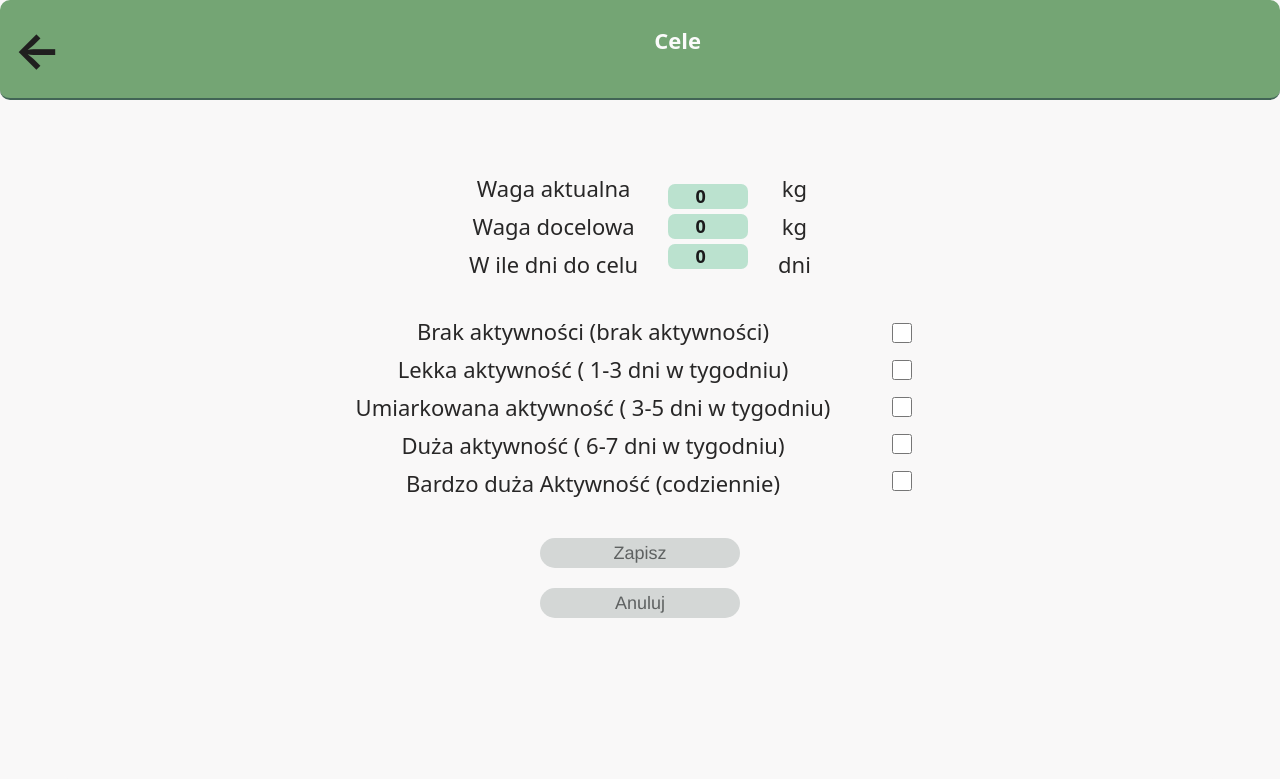
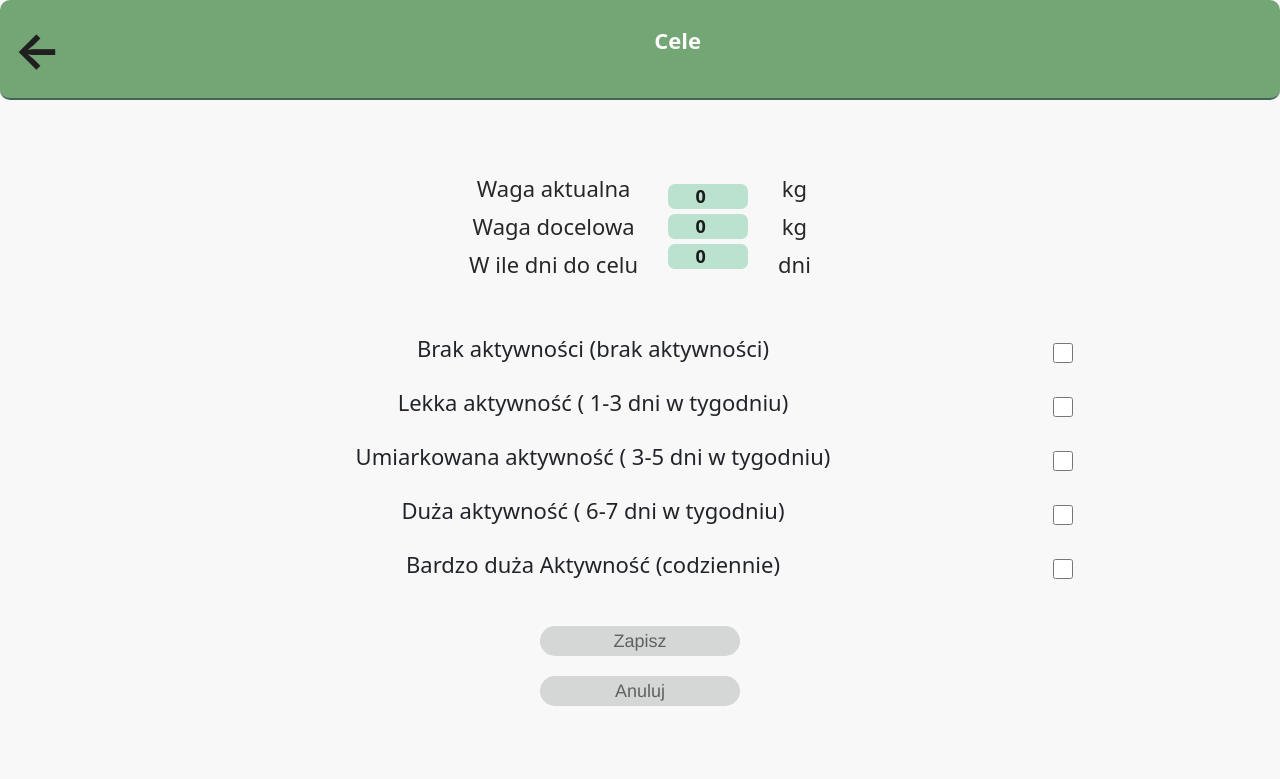
Before and after one commit to MichalR90/Kalorie, a website with bundled scripts: page destination.html in a window 1280 px wide. Built offline with nearby package versions, Linux system fonts and the light colour scheme.

Commit message:
change css

```diff
--- a/destination.html
+++ b/destination.html
@@ -50,29 +50,43 @@
                         <label class="labels">dni</label>
                     </div>
                 </div>
-                <div class="type-of-activity">
-                    <div class="label-design">
-                        <label class="labels">Brak aktywności (brak aktywności)</label>
-                        <label class="labels">Lekka aktywność ( 1-3 dni w tygodniu)</label>
-                        <label class="labels">Umiarkowana aktywność ( 3-5 dni w tygodniu)</label>
-                        <label class="labels">Duża aktywność ( 6-7 dni w tygodniu)</label>
-                        <label class="labels">Bardzo duża Aktywność (codziennie)</label>
+
+                <div class="checkbox-destination">
+                    <div class="type-of-activity">
+                        <label class="labels-destination">Brak aktywności (brak aktywności)</label>
+                        <input class="activity-checkbox-input" type="checkbox" id="no_activity_id">
                     </div>
-                    <div class="activity-checkbox-chose">
-                        <input class="activity-checkbox-input" type="checkbox" id="no_activity_id">
+
+                    <div class="type-of-activity">
+                        <label class="labels-destination">Lekka aktywność ( 1-3 dni w tygodniu)</label>
                         <input class="activity-checkbox-input" type="checkbox" id="low_activity_id">
+                    </div>
+
+                    <div class="type-of-activity">
+                        <label class="labels-destination">Umiarkowana aktywność ( 3-5 dni w tygodniu)</label>
                         <input class="activity-checkbox-input" type="checkbox" id="medium_activity_id">
+                    </div>
+
+                    <div class="type-of-activity">
+                        <label class="labels-destination">Duża aktywność ( 6-7 dni w tygodniu)</label>
                         <input class="activity-checkbox-input" type="checkbox" id="big_activity_id">
+                    </div>
+
+                    <div class="type-of-activity">
+                        <label class="labels-destination">Bardzo duża Aktywność (codziennie)</label>
                         <input class="activity-checkbox-input" type="checkbox" id="very_big_id">
                     </div>
-                </div>
-
-                <div class="profil-buttons-action">
-                    <button class="profil-button-action" id="destination_save_id">Zapisz</button>
-                    <button class="profil-button-action" id="destination_reject_id">Anuluj</button>
+                    <div class="profil-buttons-action">
+                        <button class="profil-button-action" id="destination_save_id">Zapisz</button>
+                        <button class="profil-button-action" id="destination_reject_id">Anuluj</button>
+                    </div>
                 </div>
             </div>
+
+
+
         </div>
+    </div>
     </div>
 
 </body>
--- a/style.css
+++ b/style.css
@@ -8,7 +8,7 @@
     --body-font-weight: 500;
     --body-font-size: 22px;
     --body-font-family: 'Franklin Gothic Medium', 'Arial Narrow', Arial, sans-serif;
-    --body-min-width: 600px;
+    --body-min-width: 340px;
 }
 
 body {
@@ -193,7 +193,7 @@ body {
     justify-content: center;
     text-align: center;
     gap: 20px;
-    margin-bottom: 30px;
+    margin-bottom: 50px;
 }
 
 .form-check-input {
@@ -846,7 +846,6 @@ body {
 
 .recipe-labels a {
     text-decoration: none;
-
 }
 
 .settings-reset-profil {
@@ -864,8 +863,12 @@ body {
     background-color: var(--color-body)
 }
 
-
 .mb-0 {
     font-family: 'Franklin Gothic Medium', 'Arial Narrow', Arial, sans-serif;
     color: rgb(79, 77, 77)
 }
+
+.labels-destination {
+    width: 70%;
+    margin-bottom: 10px;
+}
```
